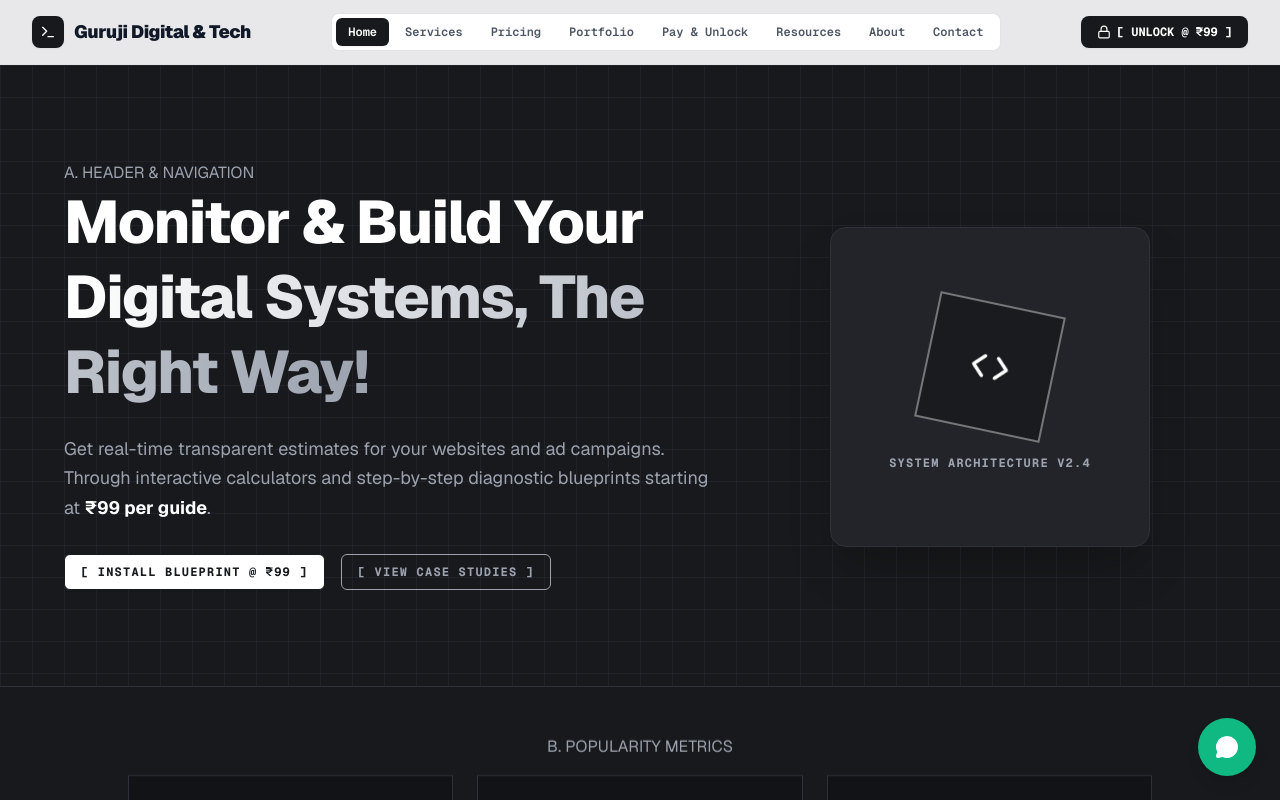
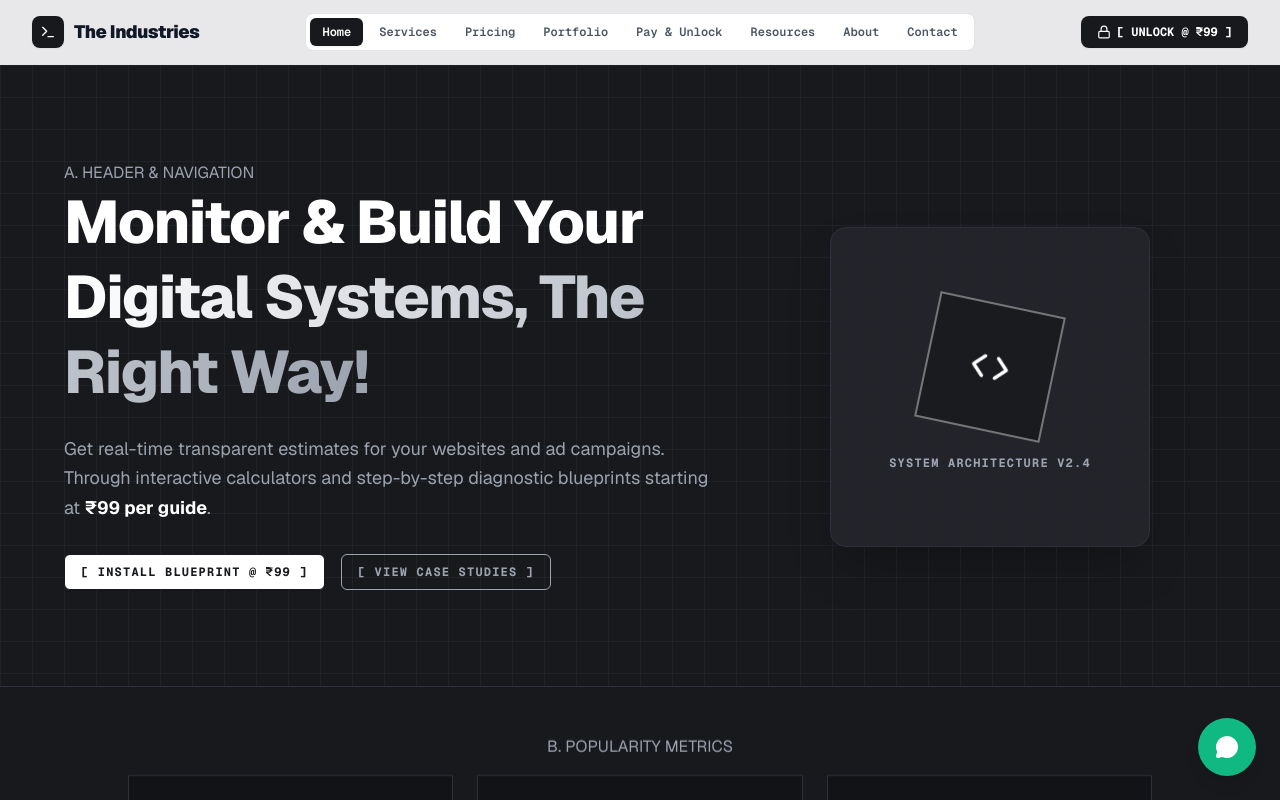
Before and after one commit to iamabhinavjoshi0615-web/freelancing-portal, a Next.js app: page / in a window 1280 px wide. Shown: the top 800 px of the page. Built offline with nearby package versions, Linux system fonts and the light colour scheme.

Commit message:
Update agency brand name to The Industries across portal, metadata, and settings

```diff
--- a/db.json
+++ b/db.json
@@ -768,20 +768,20 @@
     }
   ],
   "cmsSettings": {
-    "agencyName": "Guruji Digital & Tech",
+    "agencyName": "The Industries",
     "tagline": "High-Performance Websites & Lead-Generating Marketing Campaigns",
     "contactPhone": "+91 74159 17942",
     "contactEmail": "abhinavjoshi074@gmail.com",
     "whatsappNumber": "917415917942",
     "consultationLink": "https://calendly.com",
     "consultationDuration": "10 Min",
-    "officeAddress": "Guruji Digital Space, Sector 62, Noida, UP, India",
+    "officeAddress": "The Industries Space, Sector 62, Noida, UP, India",
     "experienceYears": 3,
     "satisfiedClients": 3,
     "projectsCompleted": 10,
     "adBudgetManaged": "₹2.5 Cr+",
     "aboutTitle": "We eliminate opaque pricing and expensive agency talk.",
-    "aboutDesc": "Guruji Digital was founded with a single mission: to provide Indian entrepreneurs, small businesses, and retail stores with premium digital assets and advertising services at transparent, affordable rates. We operate with a lean, highly skilled team of developers and performance marketers. Our unique Rs 99 consultancy platform is built to demystify complex marketing and tech details, helping you make informed investments without falling prey to typical agency jargon.",
+    "aboutDesc": "The Industries was founded with a single mission: to provide Indian entrepreneurs, small businesses, and retail stores with premium digital assets and advertising services at transparent, affordable rates. We operate with a lean, highly skilled team of developers and performance marketers. Our unique Rs 99 consultancy platform is built to demystify complex marketing and tech details, helping you make informed investments without falling prey to typical agency jargon.",
     "adminPassword": "admin123"
   },
   "projects": [
--- a/src/app/about/page.tsx
+++ b/src/app/about/page.tsx
@@ -48,7 +48,7 @@
       <section className="border-b border-[#2E313A] py-16 px-4 sm:px-6 lg:px-8">
         <div className="max-w-7xl mx-auto">
           <ScrollReveal>
-            <div className="wireframe-section-label mb-4">// ABOUT GURUJI DIGITAL & TECH</div>
+            <div className="wireframe-section-label mb-4">// ABOUT THE INDUSTRIES</div>
             <h1 className="text-3xl sm:text-5xl font-mono font-bold tracking-tight text-[#FFFFFF] max-w-3xl">
               WE DEMYSTIFY TECH & MARKETING
             </h1>
--- a/src/app/layout.tsx
+++ b/src/app/layout.tsx
@@ -17,9 +17,9 @@
 });
 
 export const metadata: Metadata = {
-  title: "Guruji Digital & Tech | Premium Web Development & Digital Marketing India",
+  title: "The Industries | Premium Web Development & Digital Marketing India",
   description: "Get high-performance business websites, Shopify stores, and lead-generating Google/Meta ad campaigns. Professional digital consultancy starting at just ₹99.",
-  keywords: ["web development India", "digital marketing agency", "small business website", "Google Ads management", "Meta Ads India", "Guruji Digital"],
+  keywords: ["web development India", "digital marketing agency", "small business website", "Google Ads management", "Meta Ads India", "The Industries"],
 };
 
 export default function RootLayout({ children }: { children: React.ReactNode }) {
--- a/src/app/page.tsx
+++ b/src/app/page.tsx
@@ -107,7 +107,7 @@
     {
       name: "Rajesh Kumar",
       role: "Founder, Kumar Garments (Ludhiana)",
-      quote: "The website pricing guide saved me at least ₹15,000. I was quoted ₹30k by a local developer for basic WooCommerce, but using Guruji's guide, I set up Shopify myself and hired a freelancer for just ₹10k for custom setups.",
+      quote: "The website pricing guide saved me at least ₹15,000. I was quoted ₹30k by a local developer for basic WooCommerce, but using The Industries' guide, I set up Shopify myself and hired a freelancer for just ₹10k for custom setups.",
       stars: 5
     },
     {
--- a/src/app/portfolio/page.tsx
+++ b/src/app/portfolio/page.tsx
@@ -6,7 +6,7 @@
 export const dynamic = "force-dynamic";
 
 export const metadata = {
-  title: "Our Work & Portfolio | Guruji Digital & Tech India",
+  title: "Our Work & Portfolio | The Industries India",
   description: "View case studies of e-commerce store builds, custom business websites, and lead generation campaigns delivered for Indian small business owners.",
 };
 
--- a/src/app/unlock/page.tsx
+++ b/src/app/unlock/page.tsx
@@ -223,7 +223,7 @@
           key: orderData.keyId,
           amount: orderData.amount,
           currency: "INR",
-          name: "Guruji Digital & Tech",
+          name: "The Industries",
           description: `Unlock: ${topicTitle}`,
           order_id: orderData.orderId,
           prefill: {
@@ -394,7 +394,7 @@
   };
 
   const whatsappMessage = encodeURIComponent(
-    `Hi Guruji Digital! I just unlocked ${unlockedTopicTitle || "my consultancy guide"}. Please send me my guide + future tips on WhatsApp.`
+    `Hi The Industries! I just unlocked ${unlockedTopicTitle || "my consultancy guide"}. Please send me my guide + future tips on WhatsApp.`
   );
 
   // Render UNLOCKED Premium Content
@@ -462,7 +462,7 @@
 
               <div className="shrink-0 flex flex-col sm:flex-row gap-3 w-full md:w-auto">
                 <a
-                  href="https://wa.me/917415917942?text=Hi%20Guruji%20Digital,%20I%20unlocked%20my%20guide%20and%20would%20like%20to%20book%20a%20Free%2010-min%20call%20for%20done-for-you%20packages."
+                  href="https://wa.me/917415917942?text=Hi%20The%20Industries,%20I%20unlocked%20my%20guide%20and%20would%20like%20to%20book%20a%20Free%2010-min%20call%20for%20done-for-you%20packages."
                   target="_blank"
                   rel="noopener noreferrer"
                   className="btn-bracket px-6 py-3 text-xs text-center"
@@ -530,7 +530,7 @@
           {/* PRINT BANNER ONLY FOR PAPER */}
           <div className="hidden print:block border-b border-zinc-300 pb-4 mb-6">
             <h1 className="text-3xl font-bold">{unlockedTopicTitle}</h1>
-            <p className="text-sm text-zinc-600">Consultancy Blueprint. Email: {unlockedEmail} | Provided by Guruji Digital & Tech</p>
+            <p className="text-sm text-zinc-600">Consultancy Blueprint. Email: {unlockedEmail} | Provided by The Industries</p>
           </div>
 
           {/* 1. Steps Breakdown */}
--- a/src/components/PersonalizedActionPlanCard.tsx
+++ b/src/components/PersonalizedActionPlanCard.tsx
@@ -173,7 +173,7 @@
 
         <div className="shrink-0 flex flex-col sm:flex-row gap-3 w-full sm:w-auto">
           <a
-            href="https://wa.me/917415917942?text=Hi%20Guruji%20Digital,%20I%20unlocked%20my%20personalized%20action%20plan%20and%20want%20to%20book%20a%20free%2010-min%20call."
+            href="https://wa.me/917415917942?text=Hi%20The%20Industries,%20I%20unlocked%20my%20personalized%20action%20plan%20and%20want%20to%20book%20a%20free%2010-min%20call."
             target="_blank"
             rel="noopener noreferrer"
             className="btn-bracket px-6 py-3 text-xs text-center block"
--- a/src/lib/content.ts
+++ b/src/lib/content.ts
@@ -380,20 +380,20 @@
 ];
 
 export const DEFAULT_CMS_SETTINGS = {
-  agencyName: "Guruji Digital & Tech",
+  agencyName: "The Industries",
   tagline: "High-Performance Websites & Lead-Generating Marketing Campaigns",
   contactPhone: "+91 74159 17942",
   contactEmail: "abhinavjoshi074@gmail.com",
   whatsappNumber: "917415917942",
   consultationLink: "https://calendly.com",
   consultationDuration: "10 Min",
-  officeAddress: "Guruji Digital Space, Sector 62, Noida, UP, India",
+  officeAddress: "The Industries Space, Sector 62, Noida, UP, India",
   experienceYears: 3,
   satisfiedClients: 3,
   projectsCompleted: 10,
   adBudgetManaged: "₹2.5 Cr+",
   aboutTitle: "We eliminate opaque pricing and expensive agency talk.",
-  aboutDesc: "Guruji Digital was founded with a single mission: to provide Indian entrepreneurs, small businesses, and retail stores with premium digital assets and advertising services at transparent, affordable rates. We operate with a lean, highly skilled team of developers and performance marketers. Our unique Rs 99 consultancy platform is built to demystify complex marketing and tech details, helping you make informed investments without falling prey to typical agency jargon.",
+  aboutDesc: "The Industries was founded with a single mission: to provide Indian entrepreneurs, small businesses, and retail stores with premium digital assets and advertising services at transparent, affordable rates. We operate with a lean, highly skilled team of developers and performance marketers. Our unique Rs 99 consultancy platform is built to demystify complex marketing and tech details, helping you make informed investments without falling prey to typical agency jargon.",
   adminPassword: "admin123"
 };
 
```
